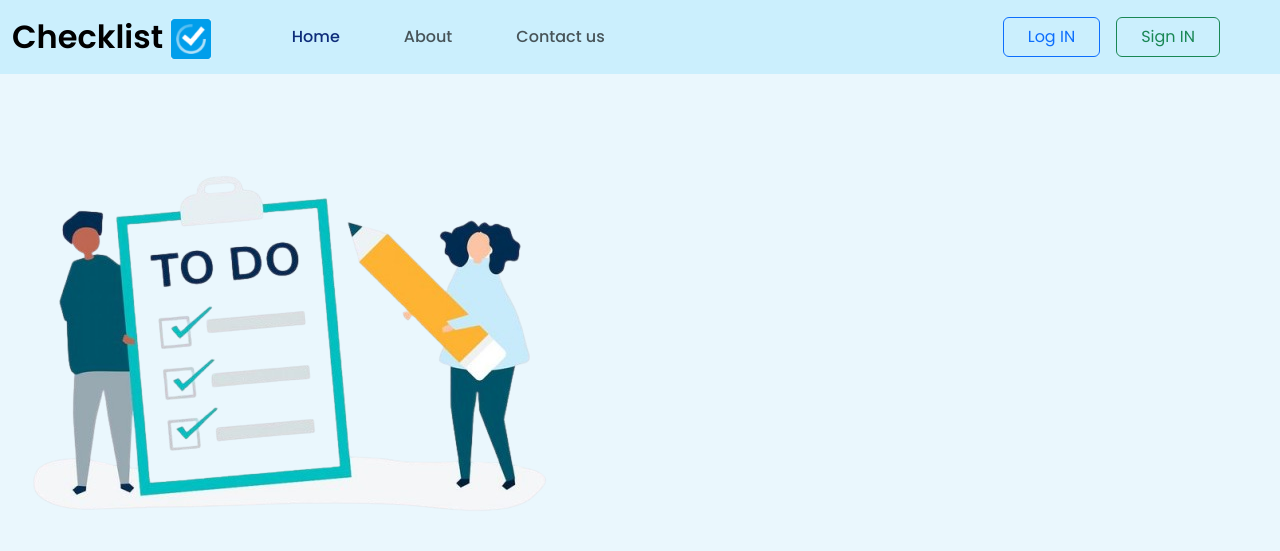
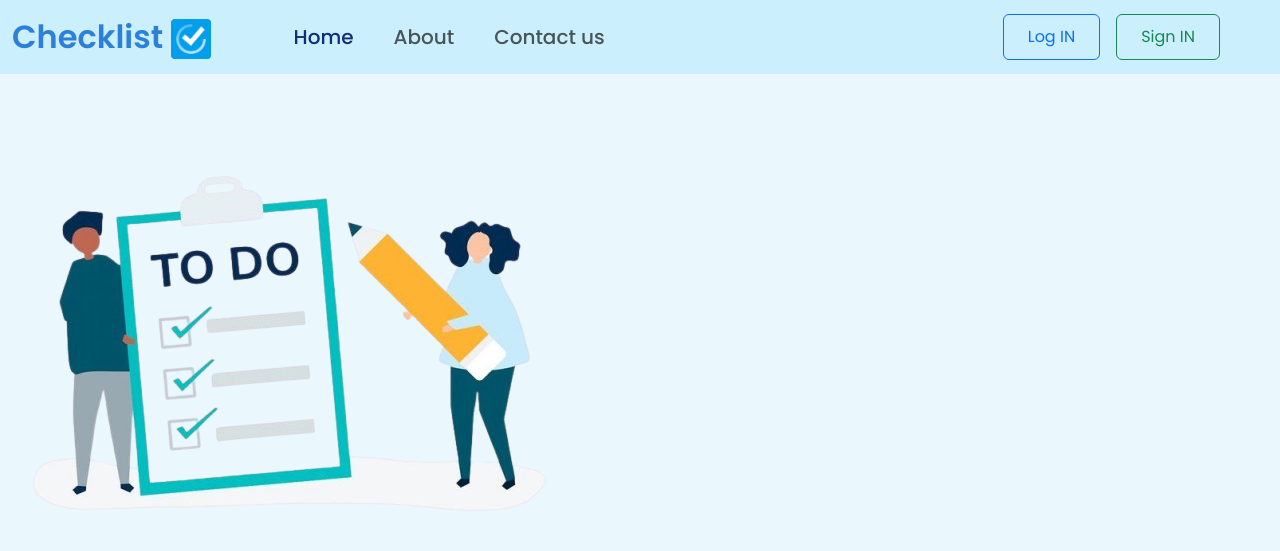
Before and after one commit to tharnishpalanisamy/G2-Training-todo-app, a plain HTML site: page index.html in a window 1280 px wide. Drawn offline with nearby package versions, Linux system fonts and the light colour scheme.

Commit message:
Updated navbar

```diff
--- a/index.html
+++ b/index.html
@@ -21,7 +21,7 @@
     <!-- nav bar place  -->
     <nav class="navbar navbar-expand-lg bg-body-tertiary">
       <div class="container-fluid">
-        <a class="navbar-brand fs-2 fw-semibold" href="#"
+        <a class="navbar-brand fs-2 fw-semibold brand" href="#"
           >Checklist
           <img src="assets/favicon.ico" alt="" height="40px" width="40px"
         /></a>
@@ -40,13 +40,13 @@
         <form class="d-flex" role="search">
           <ul class="navbar-nav me-auto mb-2 mb-lg-0">
             <li class="nav-item">
-              <a class="nav-link active me-5 active fw-medium " aria-current="page" href="#">Home</a>
+              <a class="nav-link active me-4 active fw-medium fs-5" aria-current="page" href="#">Home</a>
             </li>
             <li class="nav-item">
-              <a class="nav-link  me-5 fw-medium " aria-current="page" href="#">About</a>
+              <a class="nav-link  me-4 fw-medium fs-5" aria-current="page" href="#">About</a>
             </li>
             <li class="nav-item">
-              <a class="nav-link  contact fw-medium " aria-current="page" href="#"
+              <a class="nav-link  contact fw-medium fs-5" aria-current="page" href="#"
                 >Contact us</a
               >
             </li>
@@ -63,6 +63,9 @@
 
     <div>
         <img src="assets/todo image.png" alt="Todo list image" class="mt-5">
+        <div class="contents">
+
+        </div>
     </div>
 
     <script
--- a/styles/styles.css
+++ b/styles/styles.css
@@ -4,6 +4,9 @@ body{
 }
 .navbar{
     background: #CBEFFD !important;
+}
+.brand{
+    color: #2D80DA !important;
 }
 .contact{
     margin-right: 390px;
```
